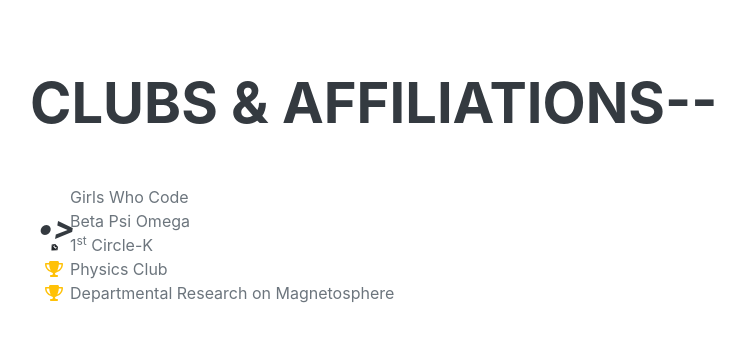
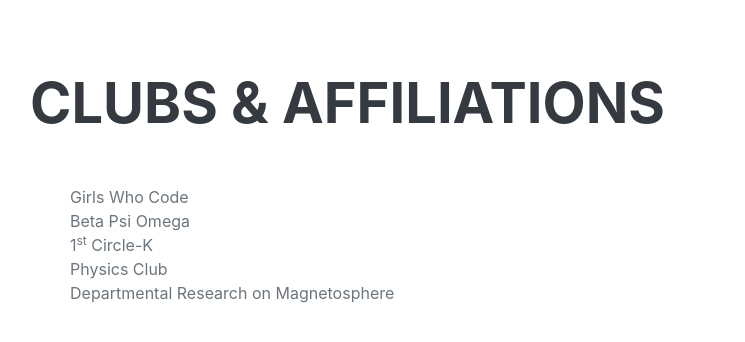
Before and after one commit to melissa-falanga/melissa-falanga.github.io, a plain HTML site: page dist/index.html in a window 1280 px wide. Shown: the part 3605-3947 px from the top of the page, without its empty margins (290-1035 px from the left). Drawn offline with nearby package versions, Linux system fonts and the light colour scheme; a web font is replaced by a local one.

Commit message:
Fixing format

```diff
--- a/dist/index.html
+++ b/dist/index.html
@@ -176,25 +176,25 @@
             <!-- Clubs/Affiliations-->
             <section class="resume-section" id="awards">
                 <div class="resume-section-content">
-                    <h2 class="mb-5">Clubs & Affiliations--</h2>
+                    <h2 class="mb-5">Clubs & Affiliations</h2>
                     <ul class="fa-ul mb-0">
                         <li>
                             <span class="fa-li"><i class=></i></i></span>
                             Girls Who Code
                         </li>
                         <li>
-                            <span class="fa-li"><i class= h3>&#x2022;></i></span>
+                            <span class="fa-li"><i class= ></i></i></span>
                             Beta Psi Omega
                         </li>
                         <li>
-                            <span class="fa-li"><i class="fas fa-gem text-dark" style="font-size: 0.5em; transform: rotate(45deg);"></i></span>
+                            <span class="fa-li"><i class=></i></i></span>
                             1<sup>st</sup> Circle-K
                         <li>
-                            <span class="fa-li"><i class="fas fa-trophy text-warning"></i></span></sup>
+                            <span class="fa-li"><i class=></i></span></sup>
                             Physics Club
                         </li>
                         <li>
-                            <span class="fa-li"><i class="fas fa-trophy text-warning"></i></span>
+                            <span class="fa-li"><i class=></i></i></span>
                             </sup>
                             Departmental Research on Magnetosphere
 
```
Also changed, not shown: 1 other file.
